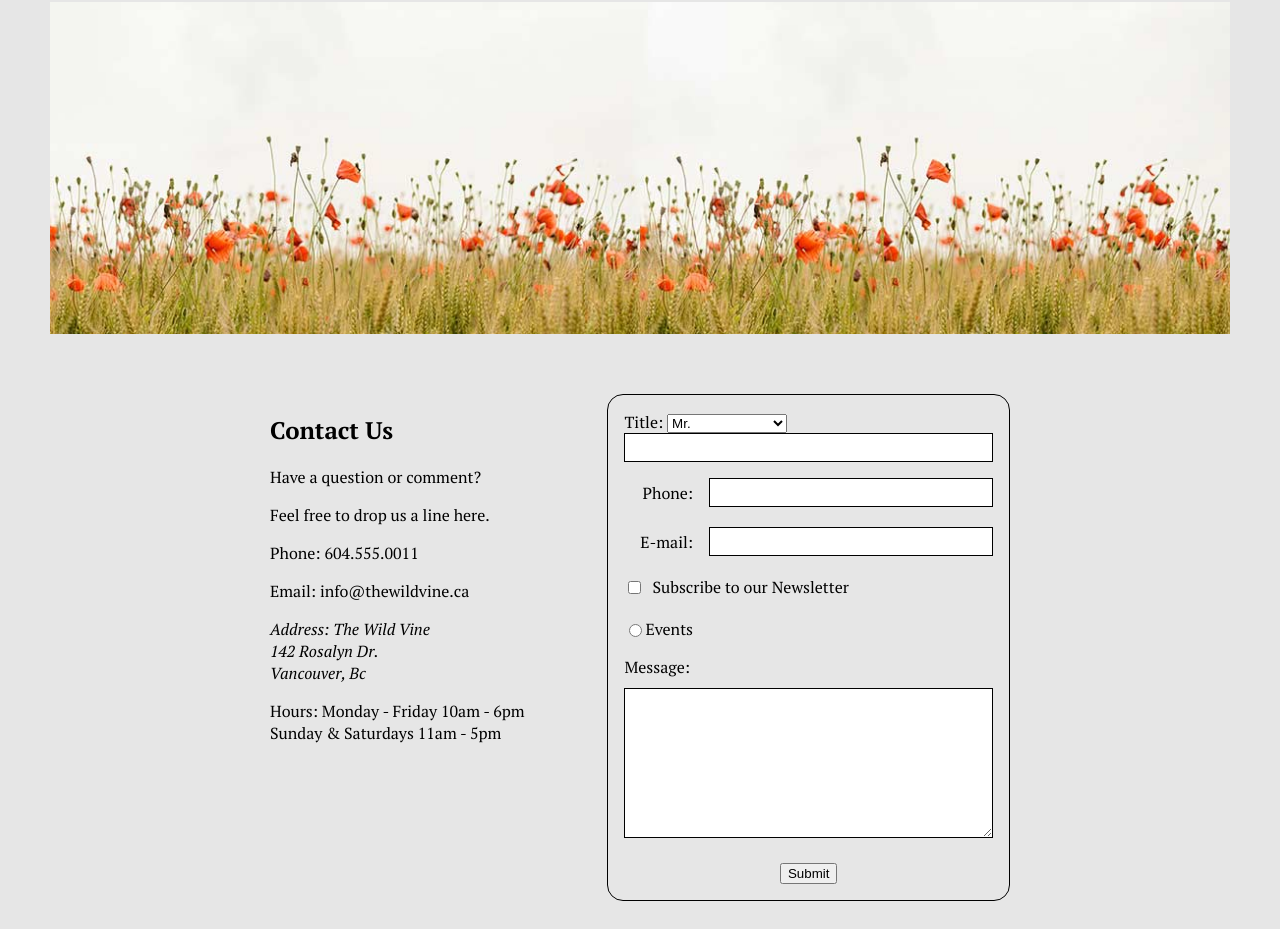
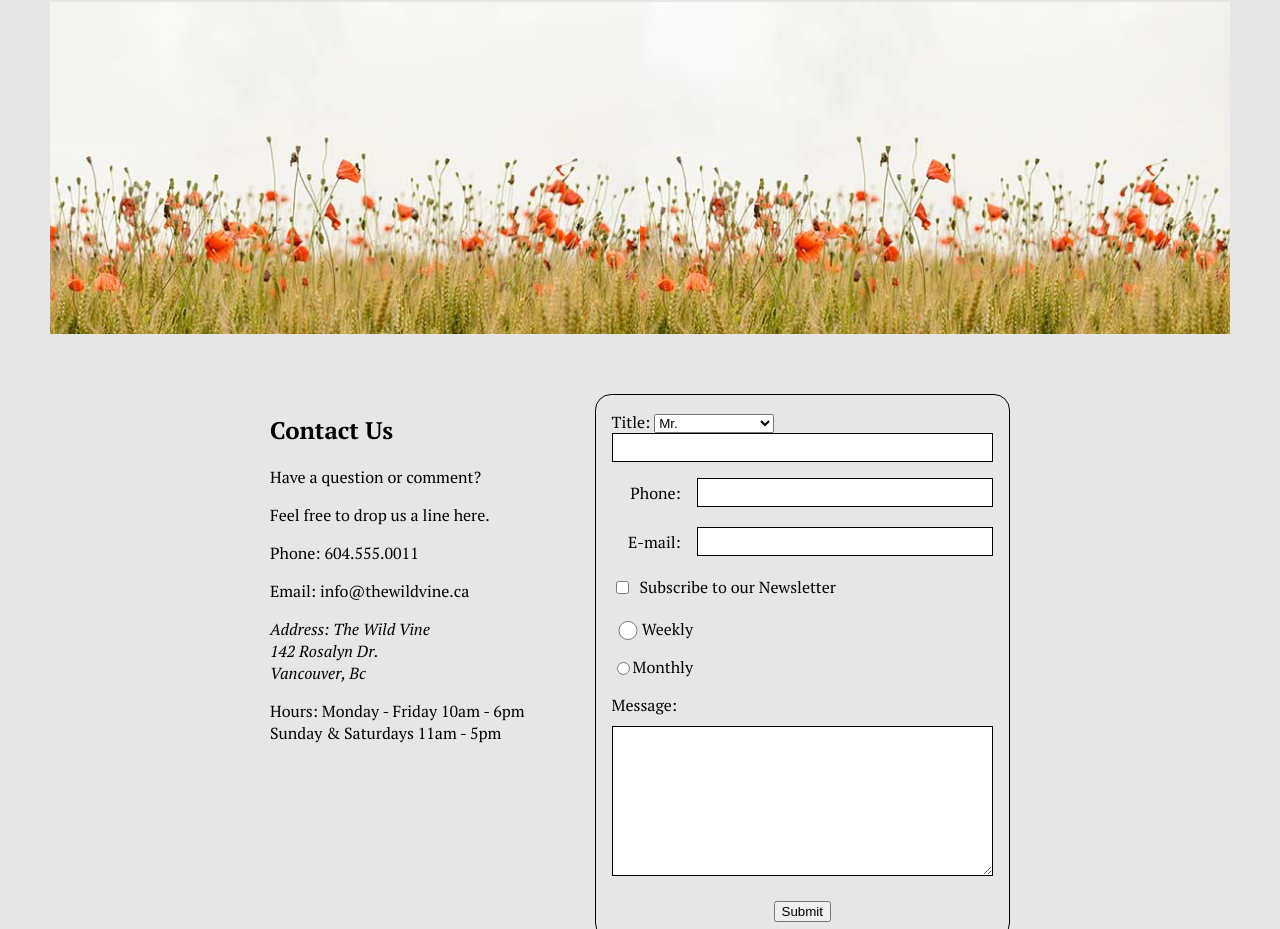
Before and after one commit to MarishkaSmirnova/flowershop, a plain HTML site: page contacts.html in a window 1280 px wide. Shown: the part 145-1074 px from the top of the page. Drawn offline with nearby package versions, Linux system fonts and the light colour scheme; files that its build step writes are made by us from their sources.

Commit message:
radio buttons

```diff
--- a/contacts.html
+++ b/contacts.html
@@ -89,7 +89,7 @@
                     <option value="prefer">Prefer not to say</option>
                 </div>
 
-            <div class="name">
+            <div class="form-group">
                 <label for="name">Name:</label>
                 <input for="text" id="name" name="guest_name">
             </div>
@@ -108,7 +108,11 @@
             </div>
             <div class="radio">
                 <input type="radio" id="events" name="events" value="events">
-                <label for="events">Events</label>
+                <label for="events">Weekly</label>
+          </div>
+          <div class="radio">
+                <input type="radio" id="events" name="events" value="events">
+                <label for="events">Monthly</label>
           </div>
             <div class="form-group message">
                 <label for="msg">Message:</label>
```
